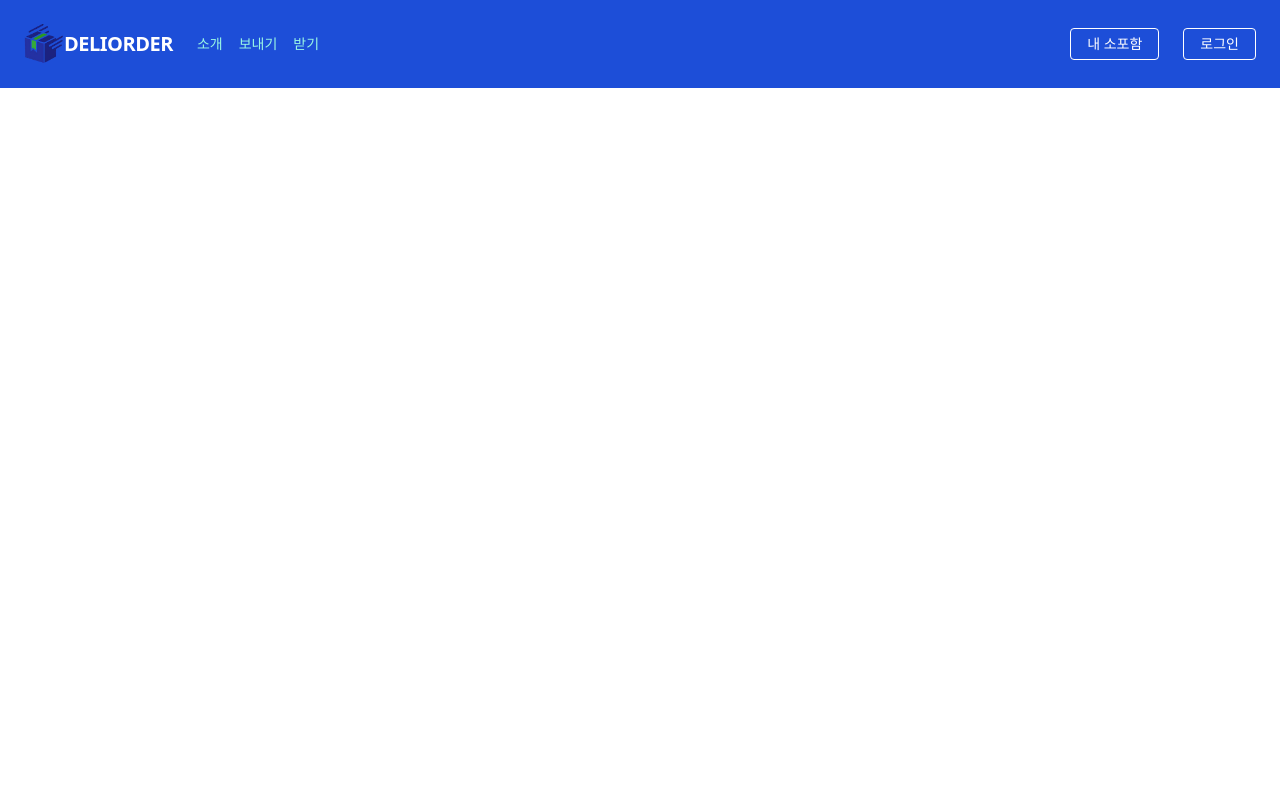
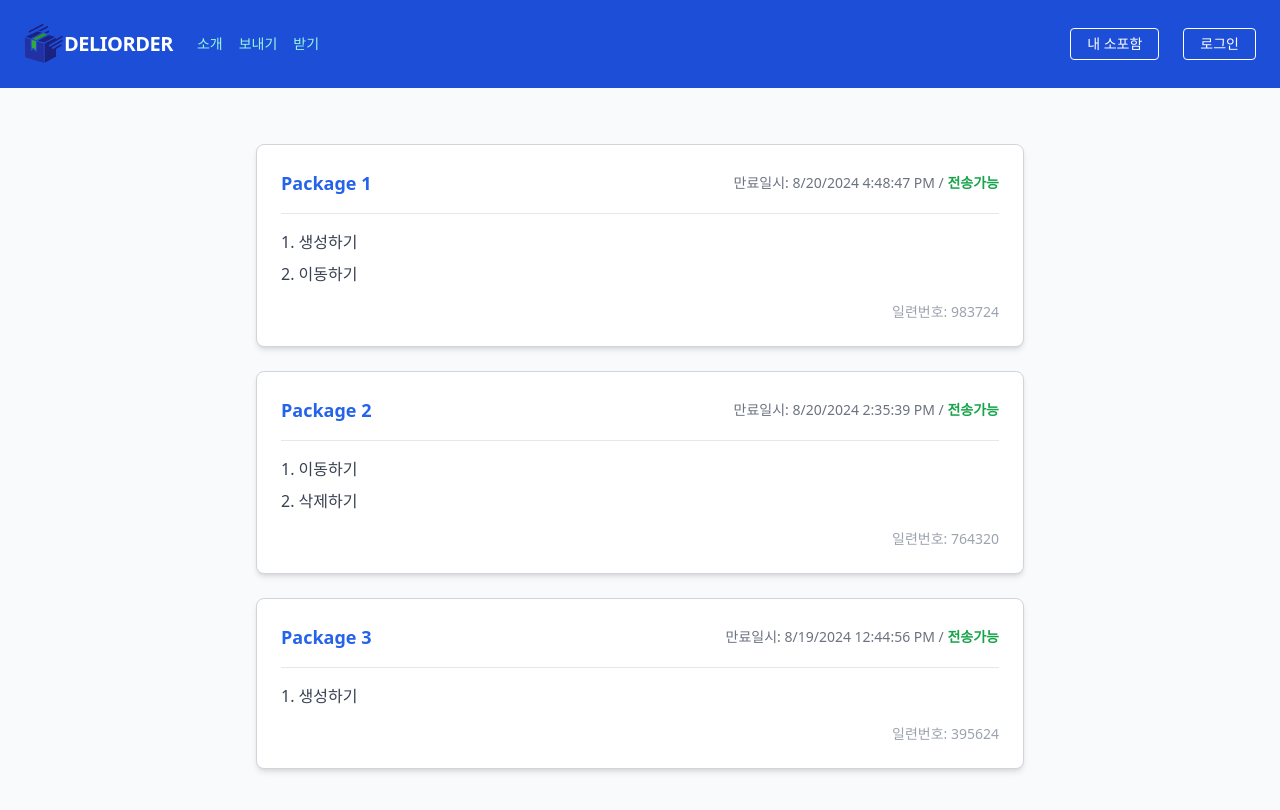
Before and after one commit to DeliOrder/DeliOrder-Client, a React (Vite) app: page /myPackages in a window 1280 px wide. Shown: the top 810 px of the page. Built offline with nearby package versions, Linux system fonts and the light colour scheme.

Commit message:
Feat: 로그인 한 송신자 - 보냈던 행동소포들 일련번호 링크 다시 볼 수 있는 버튼 과 페이지

```diff
--- a/src/renderer/Components/App.jsx
+++ b/src/renderer/Components/App.jsx
@@ -6,6 +6,7 @@ import Login from "./Login";
 import SignUp from "./SignUp";
 import ReceivingPackage from "./RecevingPackage";
 import CreatingPackage from "./CreatingPackage";
+import MyPackages from "./MyPackages";
 import { useState } from "react";
 
 function App() {
@@ -21,6 +22,7 @@ function App() {
           <Route path="/signUp" element={<SignUp />} />
           <Route path="/package/new" element={<CreatingPackage />} />
           <Route path="/package/receiving" element={<ReceivingPackage />} />
+          <Route path="/myPackages" element={<MyPackages />} />
         </Routes>
       </div>
     </div>
--- /dev/null
+++ b/src/renderer/Components/MyPackages/index.jsx
@@ -0,0 +1,54 @@
+import mockData from "./mockData.json";
+
+function MyPackages() {
+  // TODO: userDBAllData는 목데이터로 front 로직 구현시 데이터베이스에서 실제정보를 불러와주는 로직 필요
+  const userDBAllData = mockData;
+  const latestOrderUserHistory = userDBAllData.history.slice().reverse();
+  return (
+    <div className="flex min-h-screen items-start justify-center bg-gray-50 p-8">
+      <div className="mt-6 w-full max-w-3xl space-y-6">
+        {/* <div className="text-lg font-bold text-gray-700">▽ 과거행동순</div> */}
+        {latestOrderUserHistory.map((userPackage, index) => (
+          <div
+            key={index}
+            className="rounded-lg border border-gray-300 bg-white p-6 shadow-md transition-shadow duration-300 hover:shadow-lg"
+          >
+            <div className="mb-4 flex items-center justify-between border-b pb-4">
+              <span className="text-lg font-semibold text-blue-600">
+                Package {index + 1}
+              </span>
+              <time className="text-sm text-gray-500">
+                만료일시:{" "}
+                {new Date(userPackage.expireAt.$date).toLocaleDateString()}{" "}
+                {new Date(userPackage.expireAt.$date).toLocaleTimeString()} /{" "}
+                <span
+                  className={`font-bold ${
+                    new Date(userPackage.expireAt.$date) > new Date()
+                      ? "text-green-600"
+                      : "text-red-600"
+                  }`}
+                >
+                  {new Date(userPackage.expireAt.$date) > new Date()
+                    ? "전송가능"
+                    : "만료됨"}
+                </span>
+              </time>
+            </div>
+            <div className="space-y-2">
+              {userPackage.orders.map((order, orderIndex) => (
+                <div key={orderIndex} className="text-gray-700">
+                  {orderIndex + 1}. {order.action}
+                </div>
+              ))}
+            </div>
+            <p className="mt-4 text-right text-sm text-gray-400">
+              일련번호: {userPackage.serialNumber}
+            </p>
+          </div>
+        ))}
+      </div>
+    </div>
+  );
+}
+
+export default MyPackages;
--- /dev/null
+++ b/src/renderer/Components/MyPackages/mockData.json
@@ -0,0 +1,166 @@
+{
+  "_id": {
+    "$oid": "fakeMongooseObjectId"
+  },
+  "nickname": "K",
+  "email": "fakeUserK@gmail.com",
+  "history": [
+    {
+      "_id": {
+        "$oid": "fakeMongooseObjectId"
+      },
+      "serialNumber": 395624,
+      "orders": [
+        {
+          "action": "생성하기",
+          "attachmentName": "dogrun.gif",
+          "attachmentType": "file",
+          "attachmentUrl": "https://fakeAWSUrl",
+          "sourcePath": "",
+          "executionPath": "C:\\Users\\userK\\Downloads",
+          "editingName": "",
+          "_id": {
+            "$oid": "fakeMongooseObjectId"
+          },
+          "createdAt": {
+            "$date": "2024-08-19T12:34:56.789Z"
+          },
+          "updatedAt": {
+            "$date": "2024-08-19T12:34:56.789Z"
+          }
+        }
+      ],
+      "expireAt": {
+        "$date": "2024-08-19T12:44:56.788Z"
+      },
+      "createdAt": {
+        "$date": "2024-08-19T12:34:56.789Z"
+      },
+      "updatedAt": {
+        "$date": "2024-08-19T12:34:56.789Z"
+      },
+      "__v": 0
+    },
+    {
+      "_id": {
+        "$oid": "fakeMongooseObjectId"
+      },
+      "serialNumber": 764320,
+      "orders": [
+        {
+          "action": "이동하기",
+          "attachmentName": "dogwalk.gif",
+          "attachmentType": "file",
+          "attachmentUrl": "",
+          "sourcePath": "C:\\Users\\userK\\Documents",
+          "executionPath": "C:\\Users\\userK\\Pictures",
+          "editingName": "",
+          "_id": {
+            "$oid": "fakeMongooseObjectId"
+          },
+          "createdAt": {
+            "$date": "2024-08-20T14:25:39.900Z"
+          },
+          "updatedAt": {
+            "$date": "2024-08-20T14:25:39.900Z"
+          }
+        },
+        {
+          "action": "삭제하기",
+          "attachmentName": "dogrun.gif",
+          "attachmentType": "file",
+          "attachmentUrl": "",
+          "sourcePath": "C:\\Users\\userK\\Downloads",
+          "executionPath": "",
+          "editingName": "",
+          "_id": {
+            "$oid": "fakeMongooseObjectId"
+          },
+          "createdAt": {
+            "$date": "2024-08-20T14:25:39.901Z"
+          },
+          "updatedAt": {
+            "$date": "2024-08-20T14:25:39.901Z"
+          }
+        }
+      ],
+      "expireAt": {
+        "$date": "2024-08-20T14:35:39.899Z"
+      },
+      "createdAt": {
+        "$date": "2024-08-20T14:25:39.900Z"
+      },
+      "updatedAt": {
+        "$date": "2024-08-20T14:25:39.900Z"
+      },
+      "__v": 0
+    },
+    {
+      "_id": {
+        "$oid": "fakeMongooseObjectId"
+      },
+      "serialNumber": 983724,
+      "orders": [
+        {
+          "action": "생성하기",
+          "attachmentName": "image (2).png",
+          "attachmentType": "file",
+          "attachmentUrl": "https://fakeSAWSUrl2",
+          "sourcePath": "",
+          "executionPath": "C:\\Users\\userK\\Downloads",
+          "editingName": "",
+          "_id": {
+            "$oid": "fakeMongooseObjectId"
+          },
+          "createdAt": {
+            "$date": "2024-08-20T16:38:47.895Z"
+          },
+          "updatedAt": {
+            "$date": "2024-08-20T16:38:47.895Z"
+          }
+        },
+        {
+          "action": "이동하기",
+          "attachmentName": "dogpung.gif",
+          "attachmentType": "file",
+          "attachmentUrl": "",
+          "sourcePath": "C:\\Users\\userK\\Pictures",
+          "executionPath": "C:\\Users\\userK\\Documents",
+          "editingName": "",
+          "_id": {
+            "$oid": "fakeMongooseObjectId"
+          },
+          "createdAt": {
+            "$date": "2024-08-20T16:38:47.896Z"
+          },
+          "updatedAt": {
+            "$date": "2024-08-20T16:38:47.896Z"
+          }
+        }
+      ],
+      "author": {
+        "$oid": "fakeMongooseObjectId"
+      },
+      "expireAt": {
+        "$date": "2024-08-20T16:48:47.894Z"
+      },
+      "createdAt": {
+        "$date": "2024-08-20T16:38:47.897Z"
+      },
+      "updatedAt": {
+        "$date": "2024-08-20T16:38:47.897Z"
+      },
+      "__v": 0
+    }
+  ],
+  "bookmark": [],
+  "loginType": "google",
+  "refreshToken": "fakeToken",
+  "createdAt": {
+    "$date": "2024-08-20T12:28:58.564Z"
+  },
+  "updatedAt": {
+    "$date": "2024-08-20T12:28:58.564Z"
+  },
+  "__v": 0
+}
--- a/src/renderer/Components/Nav/index.jsx
+++ b/src/renderer/Components/Nav/index.jsx
@@ -65,7 +65,7 @@ function Nav({ isLogIn, setIsLogIn }) {
         <div>
           <Link
             //TODO: 추후 내 소포함 페이지 연결 && 백엔드 verify 함수 사용
-            to="#"
+            to="/myPackages"
             className="mr-6 mt-4 inline-block rounded border border-white px-4 py-2 text-sm leading-none text-white hover:border-transparent hover:bg-white hover:text-teal-500 lg:mt-0"
           >
             내 소포함
```
